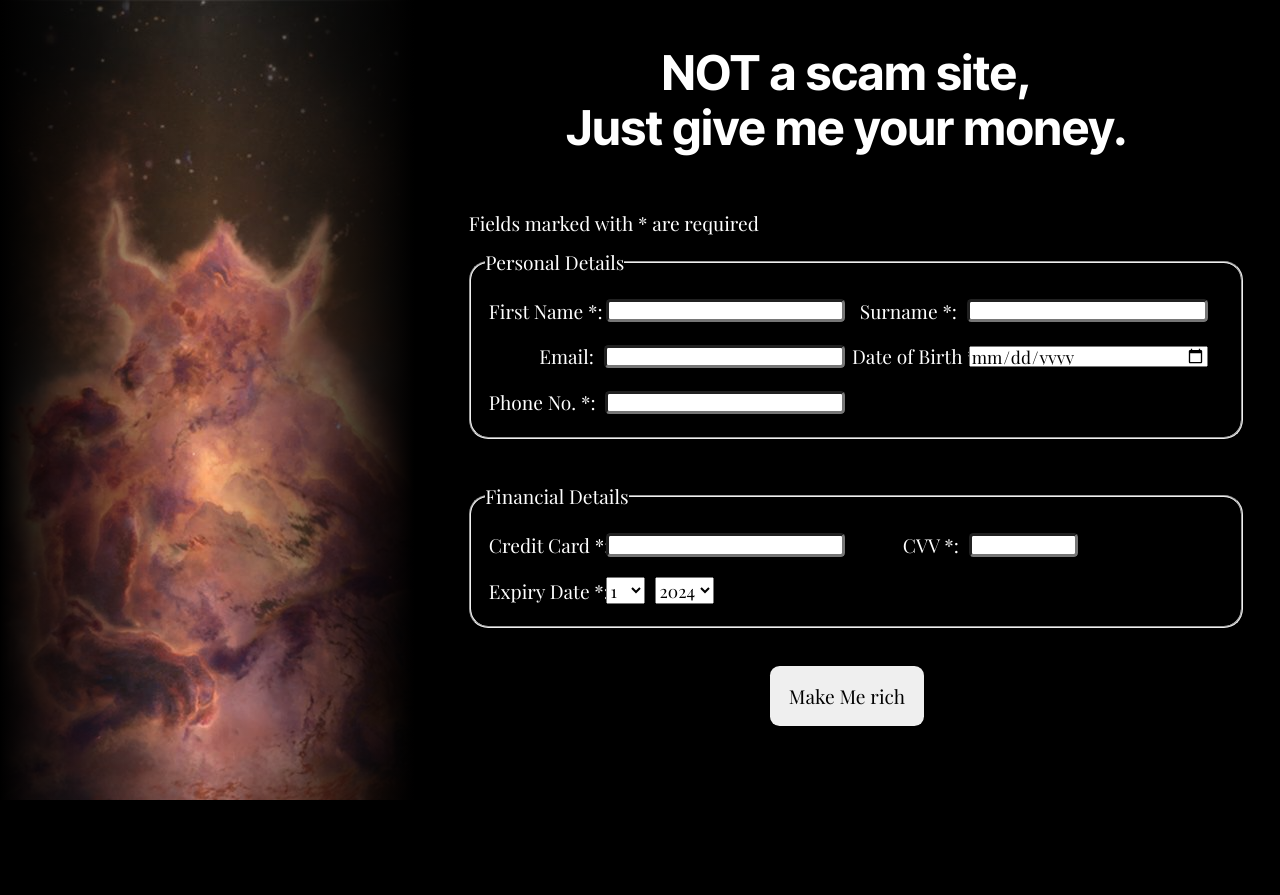
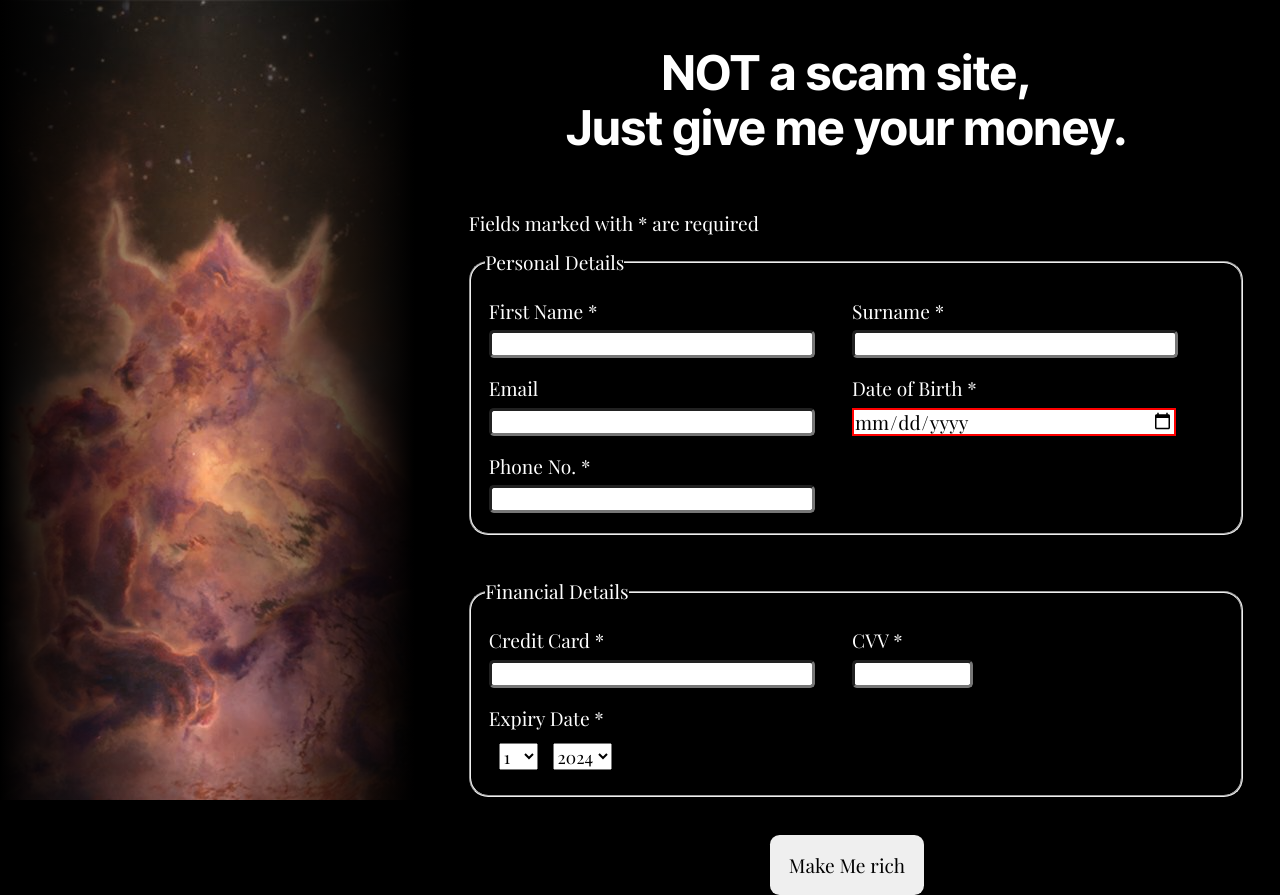
Before and after one commit to laldasji/sign-in-form, a plain HTML site: page index.html in a window 1280 px wide. Before the commit the page ends 800 px from the top, so only its background shows below. Drawn offline with Linux system fonts and the light colour scheme.

Commit message:
better resize support

```diff
--- a/index.html
+++ b/index.html
@@ -26,32 +26,32 @@
                     <legend>Personal Details</legend>
 
                         <div class="infoContainer">
-                            <label for="firstName">First Name *: </label>
+                            <label for="firstName">First Name * </label>
                             <input type="text" id="firstName" minlength="3" maxlength="35"
                             placeholder=""
                             required>
                         </div>
 
                         <div class="infoContainer">
-                            <label for="lastName">Surname *: </label>
+                            <label for="lastName">Surname * </label>
                             <input type="text" id="lastName" minlength="3" maxlength="35"
                             placeholder=""
                             required>
                         </div>
 
                         <div class="infoContainer">
-                            <label for="e-mail">Email: </label>
+                            <label for="e-mail">Email </label>
                             <input type="email" id="e-mail" maxlength="40" placeholder="">
                         </div>
 
                         <div class="infoContainer">
-                            <label for="dateOfBirth">Date of Birth *: </label>
+                            <label for="dateOfBirth">Date of Birth * </label>
                             <input type="date" id="dateOfBirth" min="1900-01-01" max="2024-06-21"
                             required>
                         </div>
 
                         <div class="infoContainer">
-                            <label for="phoneNo">Phone No. *: </label>
+                            <label for="phoneNo">Phone No. * </label>
                             <input type="tel" id="phoneNo" autocomplete="off"
                             pattern="(\+[\d]{1,3}[\- ]?)?[\d]{10}"
                             maxlength="15"
@@ -64,7 +64,7 @@
                     <legend>Financial Details</legend>
 
                     <div class="infoContainer">
-                        <label for="creditCard">Credit Card *: </label>
+                        <label for="creditCard">Credit Card * </label>
                         <input type="text" id="creditCard" autocomplete="off"
                         pattern="[\d]{4}([\- ]?[\d]{4}){3}([\- ]?[\d]{3})?"
                         maxlength="23"
@@ -73,7 +73,7 @@
                     </div>
 
                     <div class="infoContainer">
-                        <label for="creditCardCVV">CVV *: </label>
+                        <label for="creditCardCVV">CVV * </label>
                         <input type="password" id="creditCardCVV" maxlength="4"
                         pattern="[\d]{3,4}"
                         required
@@ -81,7 +81,9 @@
                     </div>
 
                     <div class="infoContainer">
-                        <label>Expiry Date *: </label>
+                        <div>
+                            <label>Expiry Date * </label>
+                            <div>
                                 <select name="month" id="CCmonth" required>
                                     <option value="1">1</option>
                                     <option value="2">2</option>
@@ -110,6 +112,8 @@
                                     <option value="2034">2034</option>
                                 </select>
                             </div>
+                        </div>
+                    </div>
 
                 </fieldset>
                 <button id="submit" type="submit">Make Me rich </button>
--- a/style.css
+++ b/style.css
@@ -82,10 +82,11 @@ fieldset
     flex-wrap: wrap;
 }
 
-label
+.infoContainer > label
 {
+    align-self: flex-start;
     display: inline-block;
-    width: 30%;
+    width: max(30%, min-content);
     text-align: right;
     text-wrap: nowrap;
 }
@@ -101,17 +102,16 @@ input:focus
     outline: none;
 }
 
-input[type=text], input[type=email], input[type=tel] {
+input[type=text], input[type=email], input[type=tel], input[type=date] {
     &:invalid:not(:placeholder-shown)
     {
         border-color: red;
+        border-style: solid;
     }
-}
-
-input[type=text], input[type=email], input[type=tel] {
     &:valid:not(:placeholder-shown)
     {
         border-color: green;
+        border-style: solid;
     }
 }
 
@@ -119,21 +119,23 @@ input[type=text], input[type=email], input[type=tel] {
 {
     width: calc(48%);
     display: flex;
-    align-items: center;
+    flex-wrap: nowrap;
+    flex-direction: column;
     margin: 0.5%;
+    margin-bottom: 1%;
+}
+
+.infoContainer > input
+{
+    right: 0;
+    font-size: 1em;
+    width: calc(90%);
 }
 
 label[for='creditCardCVV'], label[for='creditCardExpiry']
 {
-    width: max(30%, fit-content);
-}
-
-.infoContainer > input
-{
-    margin-left: calc(1% + 0.5vw);
-    height: 1em;
-    font-size: 0.9em;
-    width: calc(60% + 2vw);
+    width: fit-content;
+    font-size: calc(1em - 1%) ;
 }
 
 #creditCardCVV, #creditCardExpiry
@@ -164,7 +166,7 @@ select
     transition-duration: 1s;
 }
 
-@media (max-aspect-ratio: 1/1)
+@media (max-aspect-ratio: 3/4)
 {
     body
     {
@@ -189,25 +191,24 @@ select
     {
         width: calc(100%);
     }
+    fieldset
+    {
+        width: 90%;
+        display: flex;
+        flex-direction: column;
+        align-items: center;
+    }
     .infoContainer
     {
-        width: 48%;
+        width: calc(90%);
     }
     .infoContainer > input
     {
         height: 1em;
-        width: calc(80%);
-    }
-}
-
-@media (max-aspect-ratio: 3/4)
-{
-    .infoContainer
-    {
-        width: calc(95%);
+        width: calc(90%);
     }
     :root
     {
-        font-size: 3vw;
+        font-size: calc(14px + 0.1vw);
     }
 }
```
Lines whose indentation alone changed are shown as unchanged.
